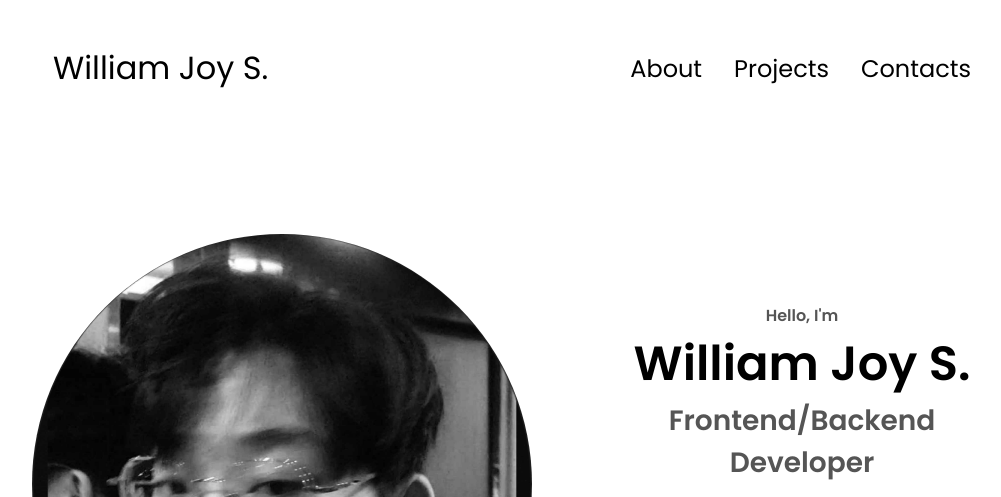
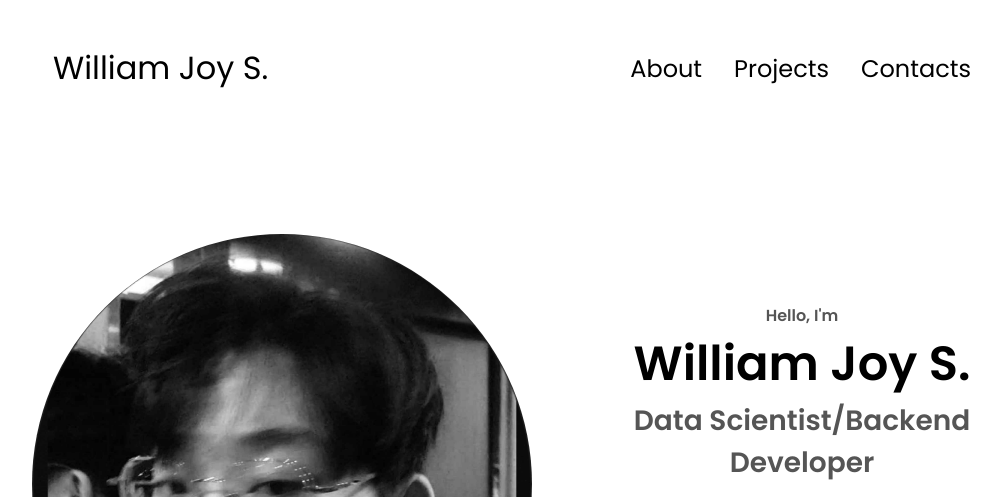
Before and after one commit to WilliamJoyS/Portofolio, a plain HTML site: page index.html in a window 1280 px wide. Shown: the top 497 px of the page, without its empty margins (128-1129 px from the left). Drawn offline with Linux system fonts and the light colour scheme.

Commit message:
Update index.html

```diff
--- a/index.html
+++ b/index.html
@@ -44,7 +44,7 @@
     <div class="section__text">
         <p class="section__text__p1">Hello, I'm</p>
         <h1 class="title">William Joy S.</h1>
-        <p class="section__text__p2">Frontend/Backend Developer</p>
+        <p class="section__text__p2">Data Scientist/Backend Developer</p>
         <div class="btn-container">
           <button
             class="btn btn-color-2"
```
